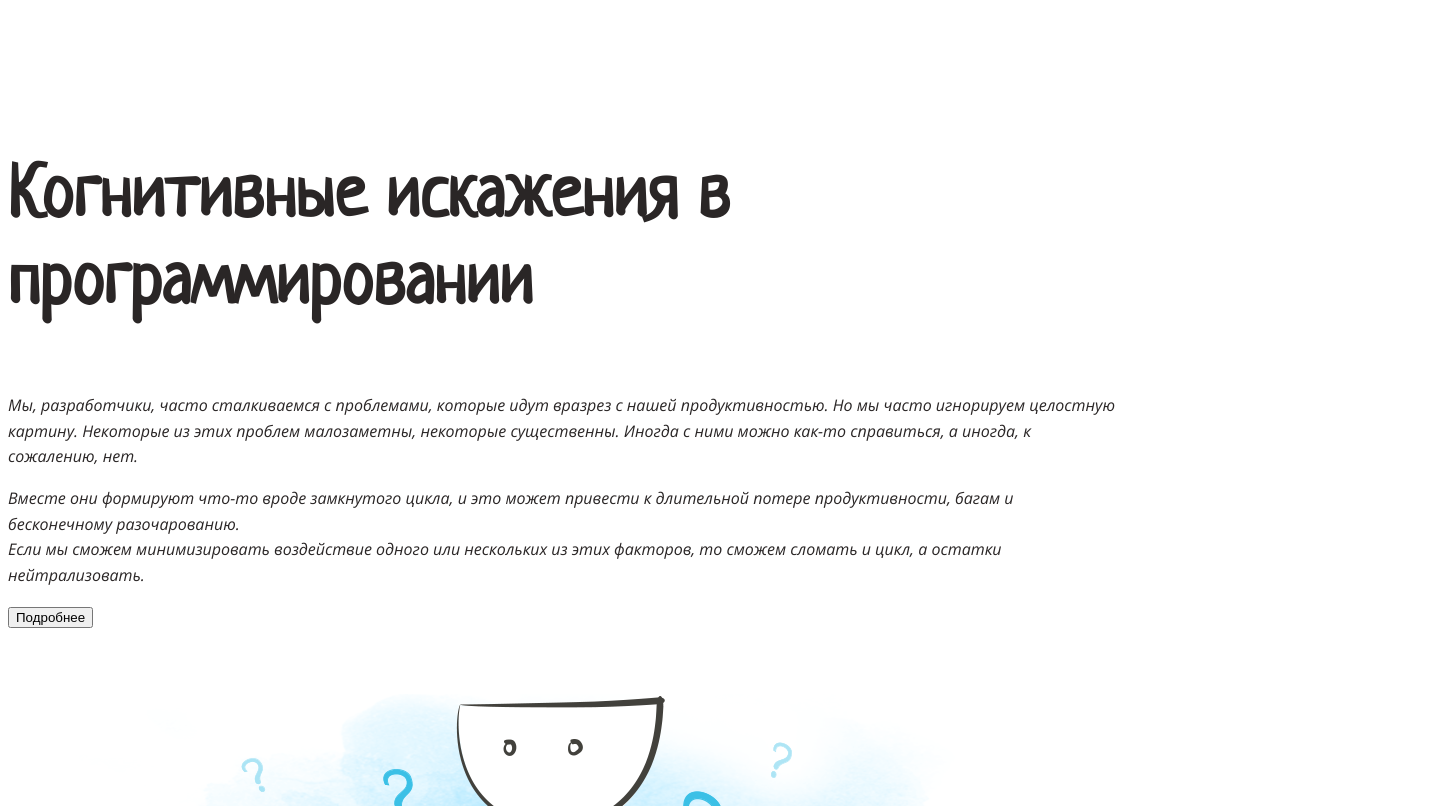
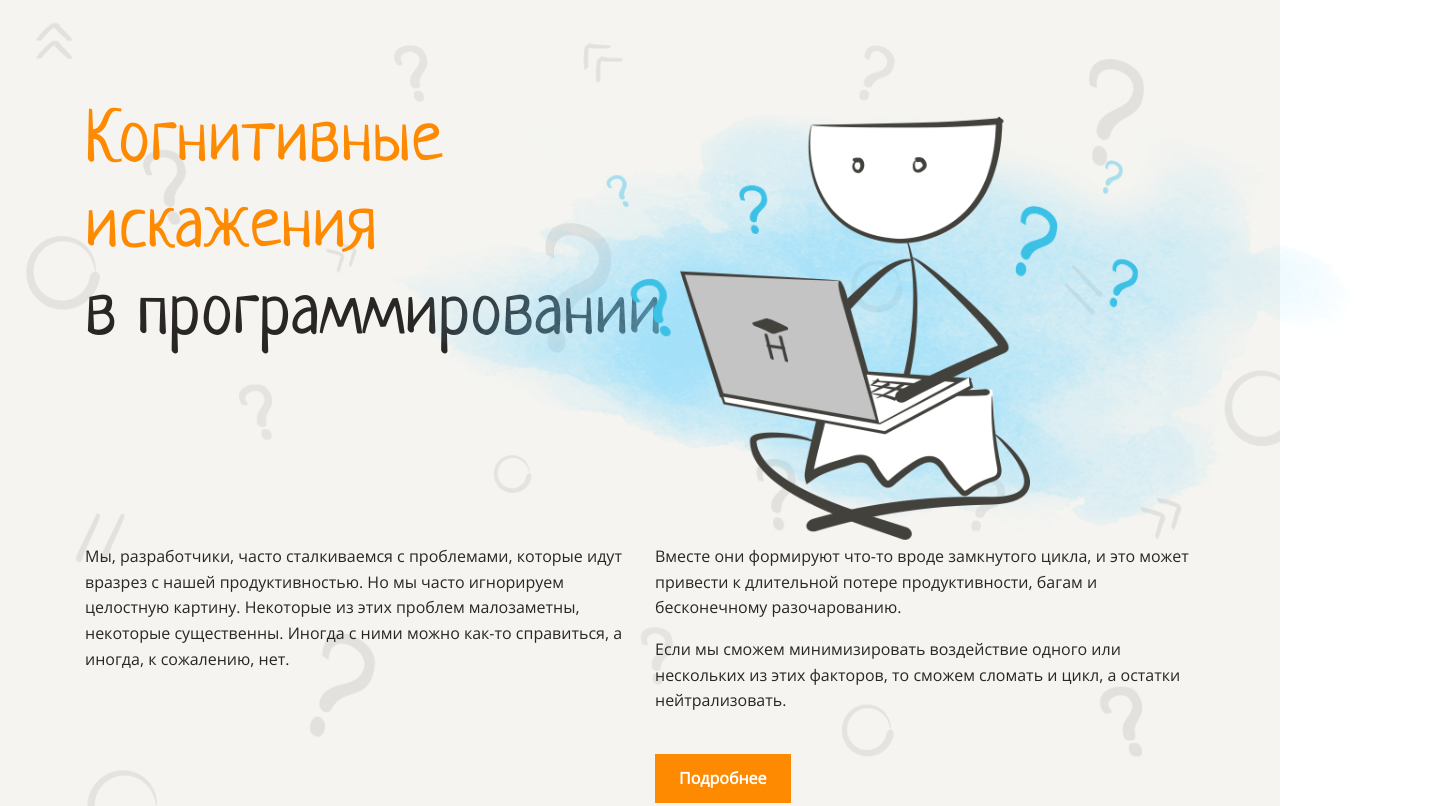
Before and after one commit to VolkovskayaIrina/layout-designer-project-58, a website: page index.html in a window 1280 px wide. Shown: the top 806 px of the page, 1450 px wide, since content can reach past the window. Drawn offline with Linux system fonts and the light colour scheme.

Commit message:
style header

```diff
--- a/index.html
+++ b/index.html
@@ -11,17 +11,19 @@
 
 <body>
     <header>
-        <h1 class="heading">
-            <span class="orange-text">Когнитивные искажения</span>
-            в программировании
-        </h1>
-        <div class="columns">
-            <p>Мы, разработчики, часто сталкиваемся с проблемами, которые идут вразрез с нашей продуктивностью. Но мы часто игнорируем целостную картину. Некоторые из этих проблем малозаметны, некоторые существенны. Иногда с ними можно как-то справиться, а иногда, к сожалению, нет.</p>
-            <p>Вместе они формируют что-то вроде замкнутого цикла, и это может привести к длительной потере продуктивности, багам и бесконечному разочарованию.<br>
-                Если мы сможем минимизировать воздействие одного или нескольких из этих факторов, то сможем сломать и цикл, а остатки нейтрализовать.</p>
-            <button>Подробнее</button>
+        <div>
+            <h1 class="heading header-heading">
+                <span class="orange-text">Когнитивные<br>искажения<br></span>
+                в программировании
+            </h1>
+            <div class="columns">
+                <p>Мы, разработчики, часто сталкиваемся с проблемами, которые идут вразрез с нашей продуктивностью. Но мы часто игнорируем целостную картину. Некоторые из этих проблем малозаметны, некоторые существенны. Иногда с ними можно как-то справиться, а иногда, к сожалению, нет.<br><br><br><br><br></p>
+                <p>Вместе они формируют что-то вроде замкнутого цикла, и это может привести к длительной потере продуктивности, багам и бесконечному разочарованию.</p>
+                   <p>Если мы сможем минимизировать воздействие одного или нескольких из этих факторов, то сможем сломать и цикл, а остатки нейтрализовать.</p>
+                <a class="button" href="#effect-list">Подробнее</a>
+            </div>
+            <img class="header-image" src="./images/main.png" alt="Чувак кодит">
         </div>
-        <img src="./images/main.png" alt="Чувак кодит">
     </header>
     <main>
         <section>
@@ -35,7 +37,7 @@
                 </source>
             </video>
         </section>
-        <section class="distortion-list-section">
+        <section class="distortion-list-section" id="effect-list">
             <ul class="card-list">
                 <li class="heading-card">
                     <span class="orange-text heading">5 когнитивных искажений</span>
--- a/style.css
+++ b/style.css
@@ -12,7 +12,7 @@
 
 @font-face {
     font-family: "Open Sans";
-    src: url("./fonts/OpenSans-Italic-VariableFont_wdth\,wght.ttf") format("truetype");
+    src: url("./fonts/OpenSans-Regular.ttf") format("truetype");
 }
 
 @font-face {
@@ -21,12 +21,14 @@
 }
 
 body {
+    margin: 0;
     font: 16px/1.6em "Open Sans", sans-serif;
     color: #2A2626;
 }
 
 h1 {
     font-size: 72px;
+    font-weight: 400;
     line-height: 1.2em;
 }
 
@@ -44,6 +46,38 @@ h3 {
     font-family: Neucha;
 }
 
+.orange-text {
+    color: var(--main);
+}
+
+.columns {
+    column-count: 2;
+    column-gap: 30px;
+}
+
+.columns :first-child {
+    margin-top: 0;
+}
+
+.columns p:last-of-type {
+    margin-bottom: 0;
+}
+
+.button {
+    display: inline-block;
+    margin-top: 40px;
+    padding: 12px 24px;
+    font-weight: 700;
+    background-color: var(--main);
+    text-decoration: none;
+    color: var(--white);
+    cursor: pointer;
+}
+
+.button:hover {
+    background-color: #EA7600;
+}
+
 header,
 section,
 footer {
@@ -51,6 +85,42 @@ footer {
     justify-content: center;
     align-items: center;
     flex-direction: column;
-    max-width: 1110px;
     padding: 100px 0;
 }
+
+header > div {
+    z-index: 2;
+    max-width: 1110px;
+}
+
+header {
+    position: relative;
+    background-color: var(--light);
+}
+
+.header-image {
+    position: absolute;
+    top: 55px;
+    right: -170px;
+    z-index: 2;
+    height: 525px;
+}
+
+.header-heading {
+    margin-top: 0;
+    margin-bottom: 185px;
+}
+
+header::before {
+    position: absolute;
+    top: 0;
+    left: 0;
+    bottom: 0;
+    right: 0;
+    z-index: 1;
+    content: "";
+    background: url("./images/background.png");
+    background-repeat: no-repeat;
+    background-size: cover;
+    opacity: 0.1;
+}
```
Also changed, not shown: fonts/OpenSans-Italic-VariableFont_wdth,wght.ttf (deleted), fonts/OpenSans-Regular.ttf (added).
